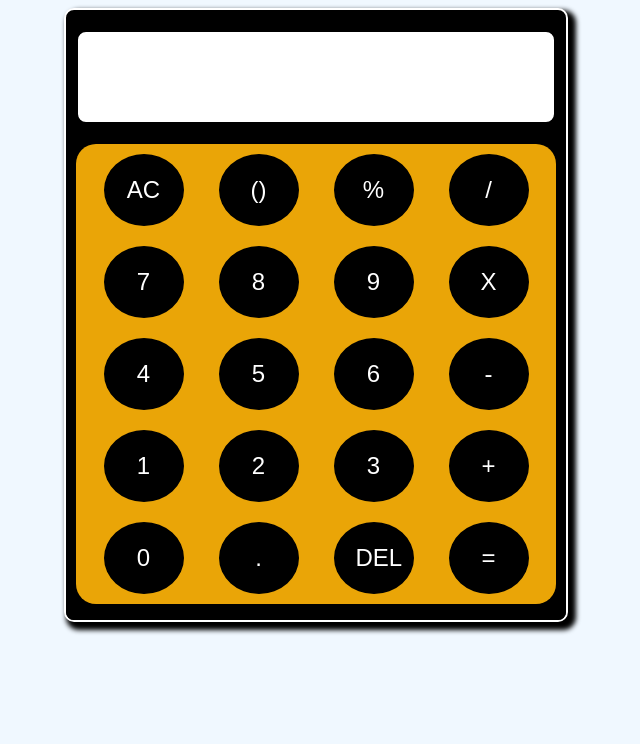
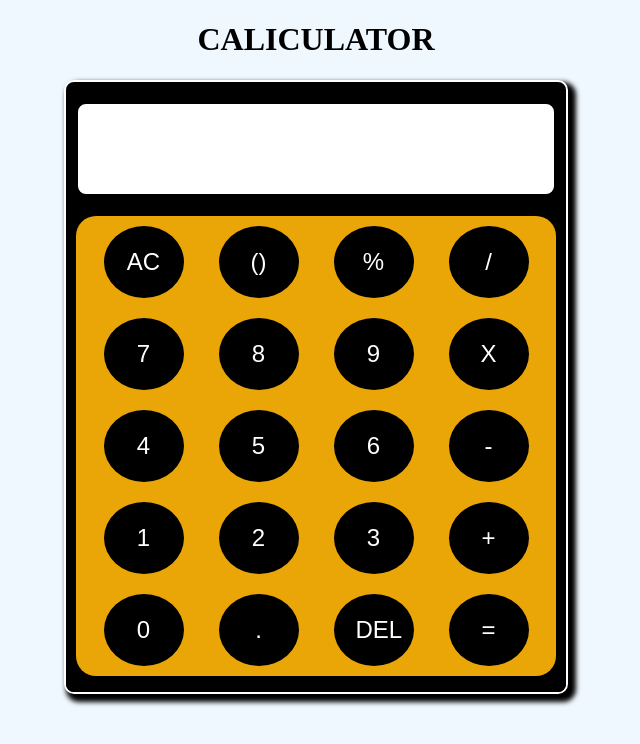
Before and after one commit to Kagitha-Lokesh/Web-Development, a plain HTML site: page Calculator/index.html in a window 1280 px wide. Shown: the whole page, without its empty margins (324-964 px from the left). Drawn offline with Linux system fonts and the light colour scheme.

Commit message:
index.html

```diff
--- a/Calculator/index.html
+++ b/Calculator/index.html
@@ -7,6 +7,7 @@
     <title>Calculator</title>
 </head>
 <body>
+    <div><h1 id="heading">CALICULATOR</h1></div>
     <div class="cal-container">
         <div class="display" id="display"></div>
         <div class="btns">
```
